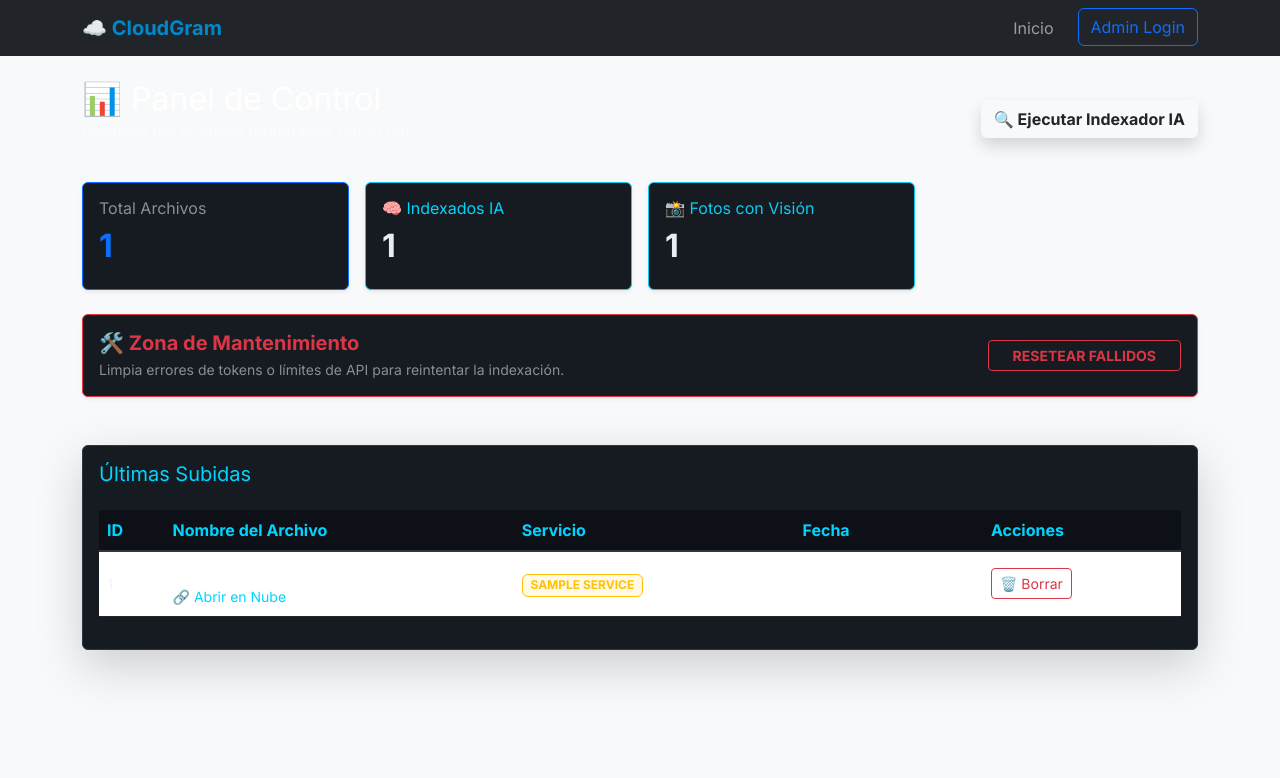
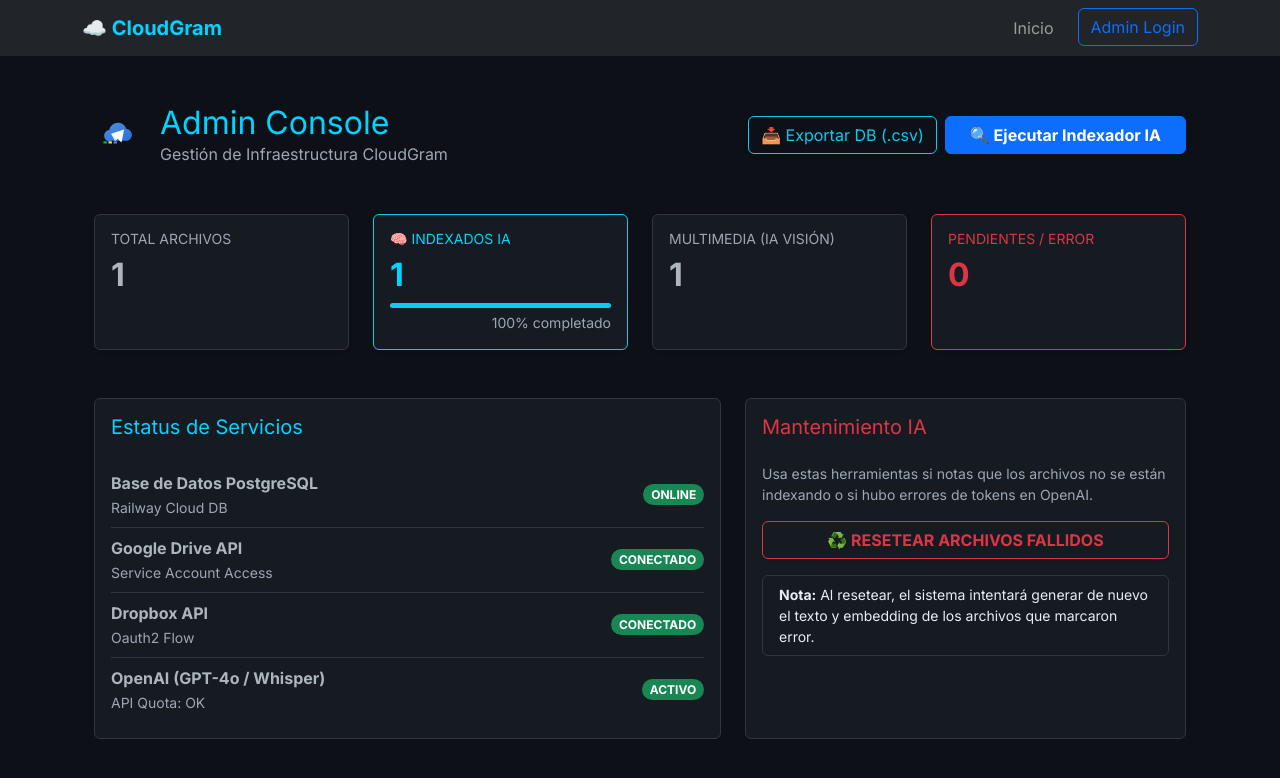
Before and after one commit to daragonp/cloudgram, a Flask app: template templates/dashboard.html in a window 1280 px wide. Shown: the top 778 px of the page. Run offline with Flask 3, Linux system fonts and the light colour scheme; the template is opened without the code that fills it: most values are stand-ins (such as "Sample title", 1, 10 or a date in 2020); parts of the project's set-up code (start-up, migrations or seed data) failed here and were passed over.

Commit message:
Funciones del Dashboard

```diff
--- a/static/css/style.css
+++ b/static/css/style.css
@@ -5,42 +5,49 @@
     --text-main: #e6edf3;
 }
 
-    body { background-color: var(--dark-bg); color: var(--text-main); }
+/* Fondo general */
+body {
+    background-color: var(--dark-bg);
+    color: var(--text-main);
+}
 
-    /* Forzar visibilidad en tablas */
-    .table { color: var(--text-main) !important; }
-    .table thead th { color: var(--cyan-cloud) !important; border-bottom: 2px solid #30363d; }
-    .table td { border-bottom: 1px solid #21262d; vertical-align: middle; }
+/* Cards */
+.card {
+    background-color: var(--card-bg);
+    border: 1px solid #30363d;
+}
 
-    /* Inputs legibles */
+/* List group */
+.list-group-item {
+    background-color: transparent !important;
+    border-color: #30363d !important;
+}
+
+/* Textos secundarios */
+.text-muted {
+    color: #9da7b3 !important;
+}
+
+/* Inputs */
 .form-control {
-        background-color: var(--dark-bg) !important;
-        color: white !important;
+    background-color: #0d1117 !important;
+    color: #ffffff !important;
     border: 1px solid #30363d !important;
 }
+
 .form-control:focus {
     border-color: var(--cyan-cloud) !important;
-        box-shadow: 0 0 0 0.25 darkcyan;
+    box-shadow: 0 0 0 0.25rem rgba(0, 212, 255, 0.25) !important;
 }
 
-    /* Badge de estatus */
-    .badge-service {
-        background: rgba(0, 212, 255, 0.1);
-        color: var(--cyan-cloud);
-        border: 1px solid var(--cyan-cloud);
+/* Alert */
+.alert {
+    background-color: #161b22 !important;
+    border-color: #30363d !important;
+    color: #e6edf3 !important;
 }
 
-    .card { background-color: #161b22; border: 1px solid #30363d; color: #e6edf3; }
-    .text-cyan { color: #00d4ff !important; }
-    .table { color: #e6edf3 !important; }
-    .table thead th {
-        background-color: #0d1117 !important;
-        color: #00d4ff !important;
-        border-bottom: 2px solid #30363d;
+/* Cyan helper */
+.text-cyan {
+    color: var(--cyan-cloud) !important;
 }
-    .table td { border-bottom: 1px solid #21262d; color: #f0f6fc !important; }
-    .table-hover tbody tr:hover { background-color: #1c2128 !important; }
-
-    /* Clases de utilidad para el badge */
-    .badge-dropbox { background: rgba(0, 212, 255, 0.1); color: #00d4ff; border: 1px solid #00d4ff; }
-    .badge-drive { background: rgba(255, 193, 7, 0.1); color: #ffc107; border: 1px solid #ffc107; }
--- a/templates/base.html
+++ b/templates/base.html
@@ -1,6 +1,6 @@
 <!DOCTYPE html>
-<html lang="es">
-<head>
+<html lang="es" data-bs-theme="dark">
+    <head>
     <meta charset="UTF-8">
     <meta name="viewport" content="width=device-width, initial-scale=1.0">
     <title>CloudGram - Gestión Inteligente</title>
@@ -9,8 +9,14 @@
     <link href="{{ url_for('static', filename='css/style.css') }}" rel="stylesheet">
 
     <style>
-        body { font-family: 'Inter', sans-serif; background-color: #f8f9fa; }
-        .navbar-brand { font-weight: bold; color: #0088cc; }
+        body {
+            font-family: 'Inter', sans-serif;
+        }
+
+        .navbar-brand {
+            font-weight: bold;
+            color: #00d4ff !important;
+        }
     </style>
 </head>
 <body>
--- a/templates/dashboard.html
+++ b/templates/dashboard.html
@@ -1,120 +1,169 @@
 {% extends 'base.html' %}
 
 {% block content %}
-
-
-<div class="d-flex justify-content-between align-items-center mb-4">
+<div class="container py-4">
+    <div class="d-flex align-items-center justify-content-between mb-5">
+        <div class="d-flex align-items-center">
+            <img src="{{ url_for('static', filename='logo/logo.svg') }}" alt="CloudGram Logo" style="width: 50px;" class="me-3">
             <div>
-        <h2 class="mb-0 text-white">📊 Panel de Control</h2>
-        <p class="text-white-50">Gestiona los archivos registrados por el bot.</p>
+                <h2 class="mb-0 text-cyan">Admin Console</h2>
+                <p class="text-muted mb-0">Gestión de Infraestructura CloudGram</p>
             </div>
-
-    <button type="button" id="btnIndexerMain" class="btn btn-cloudgram fw-bold shadow" onclick="startIndexing()">
+        </div>
+        <div class="d-flex gap-2">
+            <a href="{{ url_for('download_db') }}" class="btn btn-outline-info shadow-sm">
+                📥 Exportar DB (.csv)
+            </a>
+            <button type="button" id="btnIndexerMain" class="btn btn-primary px-4 fw-bold" onclick="startIndexing()">
                 🔍 Ejecutar Indexador IA
             </button>
         </div>
+    </div>
 
-<div class="row mb-4 g-3">
+    {% set porcentaje = (total_ia / total_total * 100)|round|int if total_total > 0 else 0 %}
+
+    <div class="row g-4 mb-5">
         <div class="col-md-3">
-        <div class="card p-3 shadow-sm border-primary">
-            <h6 class="text-white-50">Total Archivos</h6>
-            <h2 class="fw-bold text-primary">{{ total_total }}</h2>
+            <div class="card p-3 shadow-sm h-100">
+                <h6 class="text-muted small text-uppercase">Total Archivos</h6>
+                <h2 class="fw-bold mb-0">{{ total_total }}</h2>
             </div>
         </div>
+
         <div class="col-md-3">
-        <div class="card p-3 shadow-sm border-info">
-            <h6 class="text-cyan">🧠 Indexados IA</h6>
-            <h2 class="fw-bold">{{ total_ia }}</h2>
+            <div class="card p-3 shadow-sm h-100 border-info">
+                <h6 class="text-cyan small text-uppercase">🧠 Indexados IA</h6>
+                <h2 class="fw-bold mb-0 text-cyan">{{ total_ia }}</h2>
+
+                <div class="progress mt-2" style="height: 5px; background-color: #0d1117;">
+                    <div class="progress-bar bg-info progress-dynamic"
+                         role="progressbar"
+                         data-progress="{{ porcentaje }}"
+                         aria-valuenow="{{ porcentaje }}"
+                         aria-valuemin="0"
+                         aria-valuemax="100">
                     </div>
                 </div>
+
+                <small class="text-muted mt-1 d-block text-end">
+                    {{ porcentaje }}% completado
+                </small>
+            </div>
+        </div>
+
         <div class="col-md-3">
-        <div class="card p-3 shadow-sm border-info">
-            <h6 class="text-info">📸 Fotos con Visión</h6>
-            <h2 class="fw-bold">{{ total_fotos }}</h2>
+            <div class="card p-3 shadow-sm h-100">
+                <h6 class="text-muted small text-uppercase">Multimedia (IA Visión)</h6>
+                <h2 class="fw-bold mb-0">{{ total_fotos }}</h2>
+            </div>
+        </div>
+
+        <div class="col-md-3">
+            <div class="card p-3 shadow-sm h-100 border-danger">
+                <h6 class="text-danger small text-uppercase">Pendientes / Error</h6>
+                <h2 class="fw-bold mb-0 text-danger">{{ total_total - total_ia }}</h2>
             </div>
         </div>
     </div>
 
-<div class="row mb-5">
-    <div class="col-md-12">
-        <div class="card border-danger shadow-sm">
-            <div class="card-body d-flex justify-content-between align-items-center">
+    <div class="row g-4">
+        <div class="col-md-7">
+            <div class="card h-100">
+                <div class="card-body">
+                    <h5 class="card-title mb-4 text-cyan">Estatus de Servicios</h5>
+                    <ul class="list-group list-group-flush bg-transparent">
+                        <li class="list-group-item bg-transparent d-flex justify-content-between align-items-center border-secondary px-0">
                             <div>
-                    <h5 class="text-danger fw-bold mb-1">🛠️ Zona de Mantenimiento</h5>
-                    <p class="text-white-50 small mb-0">Limpia errores de tokens o límites de API para reintentar la indexación.</p>
+                                <strong>Base de Datos PostgreSQL</strong><br>
+                                <small class="text-muted">Railway Cloud DB</small>
                             </div>
-                <div class="d-flex gap-2">
-                    <form action="{{ url_for('reset_errors') }}" method="POST">
-                        <button type="submit" class="btn btn-outline-danger btn-sm px-4 fw-bold">RESETEAR FALLIDOS</button>
+                            <span class="badge rounded-pill bg-success">ONLINE</span>
+                        </li>
+
+                        <li class="list-group-item bg-transparent d-flex justify-content-between align-items-center border-secondary px-0">
+                            <div>
+                                <strong>Google Drive API</strong><br>
+                                <small class="text-muted">Service Account Access</small>
+                            </div>
+                            <span class="badge rounded-pill bg-success">CONECTADO</span>
+                        </li>
+
+                        <li class="list-group-item bg-transparent d-flex justify-content-between align-items-center border-secondary px-0">
+                            <div>
+                                <strong>Dropbox API</strong><br>
+                                <small class="text-muted">Oauth2 Flow</small>
+                            </div>
+                            <span class="badge rounded-pill bg-success">CONECTADO</span>
+                        </li>
+
+                        <li class="list-group-item bg-transparent d-flex justify-content-between align-items-center border-secondary px-0">
+                            <div>
+                                <strong>OpenAI (GPT-4o / Whisper)</strong><br>
+                                <small class="text-muted">API Quota: OK</small>
+                            </div>
+                            <span class="badge rounded-pill bg-success">ACTIVO</span>
+                        </li>
+                    </ul>
+                </div>
+            </div>
+        </div>
+
+        <div class="col-md-5">
+            <div class="card h-100">
+                <div class="card-body">
+                    <h5 class="card-title mb-4 text-danger">Mantenimiento IA</h5>
+                    <p class="small text-muted">
+                        Usa estas herramientas si notas que los archivos no se están indexando
+                        o si hubo errores de tokens en OpenAI.
+                    </p>
+
+                    <form action="{{ url_for('reset_errors') }}" method="POST" class="mb-3">
+                        <button type="submit" class="btn btn-outline-danger w-100 fw-bold shadow-sm">
+                            ♻️ RESETEAR ARCHIVOS FALLIDOS
+                        </button>
                     </form>
+
+                    <div class="alert alert-dark border-secondary small py-2">
+                        <strong>Nota:</strong> Al resetear, el sistema intentará generar de nuevo
+                        el texto y embedding de los archivos que marcaron error.
+                    </div>
                 </div>
             </div>
         </div>
     </div>
 </div>
 
-<div class="card shadow-lg">
-    <div class="card-body">
-        <h5 class="text-cyan mb-4">Últimas Subidas</h5>
-        <div class="table-responsive">
-            <table class="table table-hover align-middle">
-                <thead>
-                    <tr>
-                        <th>ID</th>
-                        <th>Nombre del Archivo</th>
-                        <th>Servicio</th>
-                        <th>Fecha</th>
-                        <th>Acciones</th>
-                    </tr>
-                </thead>
-                <tbody>
-                    {% for fid, name, url, service, date in files %}
-                    <tr>
-                        <td class="text-muted">{{ fid }}</td>
-                        <td>
-                            <span class="fw-bold text-white">{{ name }}</span><br>
-                            <small><a href="{{ url }}" target="_blank" class="text-cyan text-decoration-none">🔗 Abrir en Nube</a></small>
-                        </td>
-                        <td>
-                            <span class="badge {{ 'badge-dropbox' if service == 'dropbox' else 'badge-drive' }}">
-                                {{ service.upper() }}
-                            </span>
-                        </td>
-                        <td><small class="text-white-50">{{ date }}</small></td>
-                        <td>
-                            <button class="btn btn-sm btn-outline-danger" onclick="confirmDelete('{{ fid }}', '{{ name }}')">
-                                🗑️ Borrar
-                            </button>
-                        </td>
-                    </tr>
-                    {% endfor %}
-                </tbody>
-            </table>
-        </div>
-    </div>
+<!-- Modal Progreso -->
+<div class="modal fade" id="progressModal" data-bs-backdrop="static" tabindex="-1">
+    <div class="modal-dialog modal-dialog-centered">
+        <div class="modal-content bg-dark border-secondary shadow-lg">
+            <div class="modal-body text-center p-5">
+                <div class="spinner-border text-info mb-3" role="status"></div>
+                <h5 class="text-white">Procesando Inteligencia Artificial</h5>
+
+                <div class="progress mt-4" style="height: 15px; background-color: #0d1117;">
+                    <div id="progressBar"
+                         class="progress-bar progress-bar-striped progress-bar-animated bg-info"
+                         style="width: 0%;">0%</div>
                 </div>
 
-<div class="modal fade" id="progressModal" data-bs-backdrop="static" tabindex="-1">
-    <div class="modal-dialog modal-dialog-centered">
-        <div class="modal-content bg-dark border-secondary">
-            <div class="modal-body text-center p-4">
-                <h5 class="text-white">Procesando con IA...</h5>
-                <div class="progress mt-3" style="height: 25px; background-color: #0d1117;">
-                    <div id="progressBar" class="progress-bar progress-bar-striped progress-bar-animated bg-info"
-                         role="progressbar" style="width: 0%;">0%</div>
-                </div>
-                <p id="statusText" class="small text-white-50 mt-2">Iniciando tareas en el servidor...</p>
+                <p id="statusText" class="small text-muted mt-3">
+                    Iniciando comunicación con OpenAI...
+                </p>
             </div>
         </div>
     </div>
 </div>
 
 <script>
-function confirmDelete(id, name) {
-    if (confirm('¿Deseas eliminar "' + name + '"? Esta acción no se puede deshacer.')) {
-        window.location.href = "/delete/" + id;
+// Inicializa la barra dinámica sin romper el linter CSS
+document.addEventListener("DOMContentLoaded", function () {
+    const bar = document.querySelector(".progress-dynamic");
+    if (bar) {
+        const value = bar.getAttribute("data-progress");
+        bar.style.width = value + "%";
     }
-}
+});
 
 function startIndexing() {
     const modalElement = document.getElementById('progressModal');
@@ -124,32 +173,43 @@ function startIndexing() {
     const btn = document.getElementById('btnIndexerMain');
 
     btn.disabled = true;
+
+    fetch("/run-indexer", { method: "POST" })
+        .then(() => {
             modal.show();
 
             const eventSource = new EventSource("/progress-indexer");
 
             eventSource.onmessage = function(event) {
-        const progress = event.data;
+                const progress = parseInt(event.data);
+
                 progressBar.style.width = progress + "%";
                 progressBar.innerHTML = progress + "%";
 
-        if (progress == 10) statusText.innerHTML = "Analizando archivos nuevos...";
-        if (progress == 50) statusText.innerHTML = "Generando Embeddings y Visión IA...";
-
-        if (progress >= 100) {
+                if (progress < 30)
+                    statusText.innerHTML = "Analizando archivos nuevos...";
+                else if (progress < 80)
+                    statusText.innerHTML = "Generando Embeddings y Visión IA...";
+                else if (progress < 100)
+                    statusText.innerHTML = "Finalizando y guardando en DB...";
+                else {
                     eventSource.close();
                     statusText.innerHTML = "¡Todo indexado correctamente!";
-            setTimeout(() => { location.reload(); }, 1000);
+                    setTimeout(() => { location.reload(); }, 1500);
                 }
             };
 
             eventSource.onerror = function() {
                 eventSource.close();
                 btn.disabled = false;
-        alert("El indexador terminó o hubo un error de conexión.");
-        modal.hide();
-        location.reload();
+                console.log("El indexador finalizó o se cerró la conexión.");
             };
+        })
+        .catch(err => {
+            alert("Error al iniciar el indexador: " + err);
+            btn.disabled = false;
+        });
 }
 </script>
+
 {% endblock %}
```
Also changed, not shown: web_admin.py (+85 -51 lines). Lines whose indentation alone changed are shown as unchanged.
